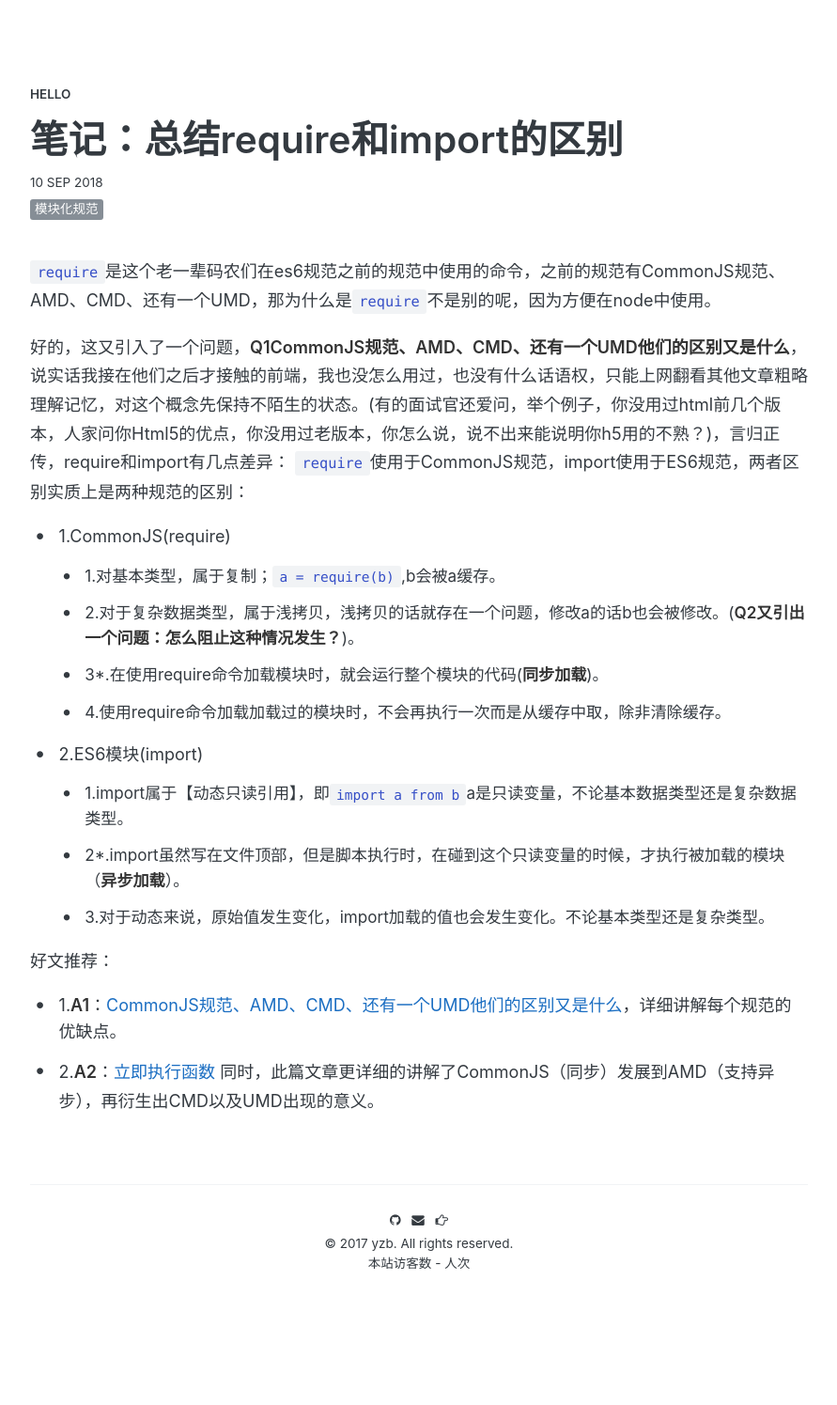
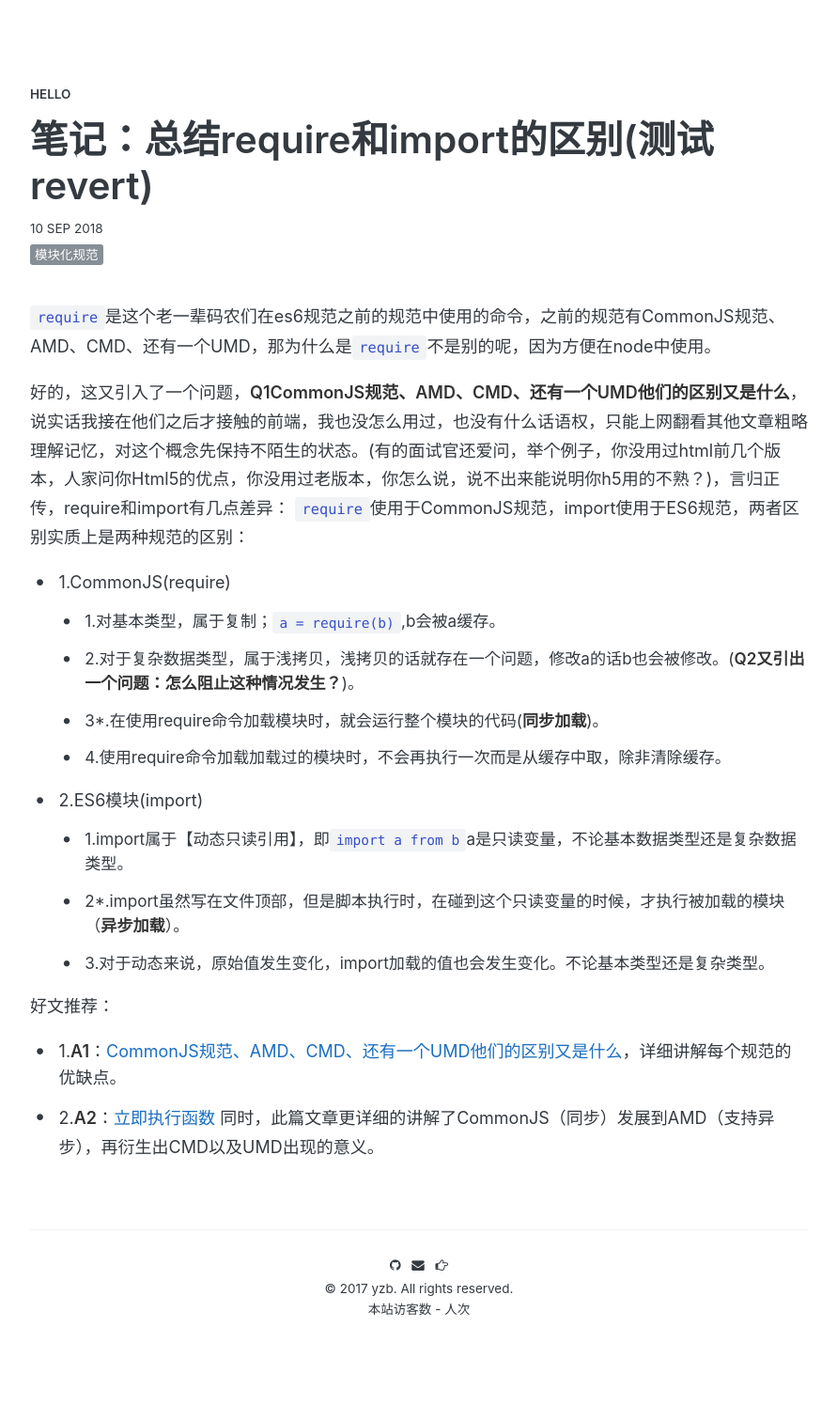
Before and after one commit to yzbaoo/yzbao.github.io, a Jekyll site: the page built from _posts/2018-09-10-requireImport.md, in a window 1280 px wide. Shown: the whole page at 94% size, without its empty margins (194-1085 px from the left). Built offline with Jekyll 4.4.1, drawn with Linux system fonts in a browser that asks for light colours; comment, search, counter and statistics services are not loaded; before the commit the page ends 1446 px from its top, so only the background shows below that.

Commit message:
测试revert

```diff
--- a/_posts/2018-09-10-requireImport.md
+++ b/_posts/2018-09-10-requireImport.md
@@ -1,6 +1,6 @@
 ---
 layout: post
-title: "笔记：总结require和import的区别"
+title: "笔记：总结require和import的区别(测试revert)"
 description: ""
 date: 2018-09-10
 tags: [模块化规范]
```
